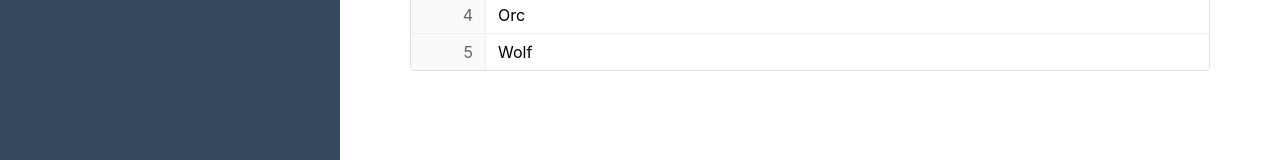
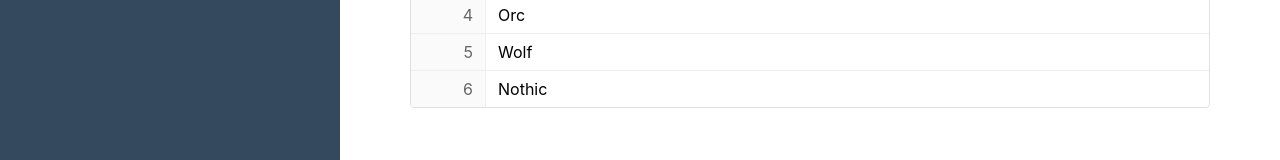
Before and after one commit to Pyro979/rtr, a React (Create React App) app: page /table/13b56b64-14df-4efa-8edf-567d80291c27/roll in a window 1280 px wide. Shown: the part 395-555 px from the top of the page. Built offline with nearby package versions, Linux system fonts and the light colour scheme; a web font is replaced by a local one.

Commit message:
fix the various modes

```diff
--- a/src/components/RollMode.css
+++ b/src/components/RollMode.css
@@ -61,6 +61,18 @@
   border-left: 4px solid #2196f3;
 }
 
+/* Styling for rolled items in No Repeats mode */
+.roll-table tr.rolled td:nth-child(2) {
+  text-decoration: line-through;
+  color: #999;
+  font-style: italic;
+}
+
+.roll-table tr.rolled.highlighted td:nth-child(2) {
+  text-decoration: line-through;
+  color: #2196f3;
+}
+
 .roll-table tr:hover {
   background-color: #f5f5f5;
 }
@@ -80,3 +92,9 @@
   color: #1976d2;
   font-weight: bold;
 }
+
+/* Disabled roll button styling */
+button.disabled {
+  opacity: 0.6;
+  cursor: not-allowed;
+}
--- a/src/components/RollMode.js
+++ b/src/components/RollMode.js
@@ -8,6 +8,15 @@ const RollMode = ({ table, rollStyle, rollHistory, onRoll, onResetHistory }) =>
   const [currentRoll, setCurrentRoll] = useState(null);
   // Internal state for tracking roll counts
   const [rollCounts, setRollCounts] = useState({});
+  // Internal state for tracking roll style
+  const [currentRollStyle, setCurrentRollStyle] = useState(rollStyle);
+  // Track if we're currently processing a roll to prevent infinite recursion
+  const [isRolling, setIsRolling] = useState(false);
+
+  // Update internal roll style when prop changes
+  useEffect(() => {
+    setCurrentRollStyle(rollStyle);
+  }, [rollStyle]);
 
   // Initialize from props when component mounts or rollHistory changes
   useEffect(() => {
@@ -19,17 +28,29 @@ const RollMode = ({ table, rollStyle, rollHistory, onRoll, onResetHistory }) =>
       if (tableHistory.counts) {
         setRollCounts(tableHistory.counts);
       }
+      if (tableHistory.style) {
+        setCurrentRollStyle(tableHistory.style);
+      }
     }
   }, [table, rollHistory]);
 
+  // Check if all items have been rolled in noRepeat mode
+  const allItemsRolled = currentRollStyle === 'noRepeat' &&
+    table?.items?.length > 0 &&
+    table.items.every((_, index) => rollCounts[index] > 0);
+
   const handleRoll = () => {
-    if (!table || !table.id) return;
+    if (!table || !table.id || isRolling || allItemsRolled) return;
 
-    const result = rollOnTable(table, rollStyle, rollCounts);
+    // Prevent recursive calls
+    setIsRolling(true);
+
+    try {
+      const result = rollOnTable(table, currentRollStyle, rollCounts);
+
+      // If no result, just return
       if (!result) {
-      // All items have been rolled in noRepeat mode
-      handleResetHistory();
-      handleRoll();
+        setIsRolling(false);
         return;
       }
 
@@ -41,7 +62,22 @@ const RollMode = ({ table, rollStyle, rollHistory, onRoll, onResetHistory }) =>
       }));
 
       // Also update parent state
-    onRoll(table.id, result.index, result.result, rollStyle);
+      onRoll(table.id, result.index, result.result, currentRollStyle);
+    } finally {
+      // Always reset the rolling flag
+      setIsRolling(false);
+    }
+  };
+
+  const handleStyleChange = (newStyle) => {
+    // Reset history when switching to any mode
+    handleResetHistory();
+
+    setCurrentRollStyle(newStyle);
+    if (table && table.id) {
+      // Update parent state with new style
+      onRoll(table.id, null, null, newStyle);
+    }
   };
 
   const handleResetHistory = () => {
@@ -60,15 +96,23 @@ const RollMode = ({ table, rollStyle, rollHistory, onRoll, onResetHistory }) =>
       <h2>{TEXT.roll.title}</h2>
       <div className="roll-controls">
         <select
-          value={rollStyle}
-          onChange={(e) => onRoll(table?.id, null, null, e.target.value)}
+          value={currentRollStyle}
+          onChange={(e) => handleStyleChange(e.target.value)}
         >
           <option value="normal">Normal Roll</option>
           <option value="weighted">Weighted (Less Common Repeats)</option>
           <option value="noRepeat">No Repeats</option>
         </select>
-        <button onClick={handleRoll}>{TEXT.roll.rollButton}</button>
-        <button onClick={handleResetHistory}>{TEXT.roll.resetButton}</button>
+        <button
+          onClick={handleRoll}
+          disabled={isRolling || allItemsRolled}
+          className={allItemsRolled ? 'disabled' : ''}
+        >
+          {allItemsRolled ? 'All Items Rolled' : TEXT.roll.rollButton}
+        </button>
+        <button onClick={handleResetHistory}>
+          {TEXT.roll.resetButton}
+        </button>
       </div>
 
       {currentRoll && (
@@ -83,16 +127,21 @@ const RollMode = ({ table, rollStyle, rollHistory, onRoll, onResetHistory }) =>
             {table.items.map((item, index) => {
               const count = rollCounts[index] || 0;
               const isHighlighted = item === currentRoll;
+              const isRolled = currentRollStyle === 'noRepeat' && count > 0;
 
               return (
                 <tr
                   key={index}
-                  className={isHighlighted ? 'highlighted' : ''}
+                  className={`
+                    ${isHighlighted ? 'highlighted' : ''}
+                    ${isRolled ? 'rolled' : ''}
+                  `}
                 >
                   <td>{index + 1}</td>
                   <td>
                     {item}
-                    {count > 0 && (
+                    {/* Only show counts for weighted mode */}
+                    {currentRollStyle === 'weighted' && count > 0 && (
                       <span className="roll-count">
                         ({count} {count === 1 ? 'time' : 'times'})
                       </span>
--- a/src/hooks/useTableState.js
+++ b/src/hooks/useTableState.js
@@ -8,7 +8,7 @@ const ROLL_HISTORY_KEY = 'rollHistory';
 const DEFAULT_TABLE = {
   id: uuidv4(),
   name: 'Random Enemies',
-  items: ['Goblin', 'Zombie', 'Bandit', 'Orc', 'Wolf']
+  items: ['Goblin', 'Zombie', 'Bandit', 'Orc', 'Wolf', 'Nothic']
 };
 
 export const useTableState = () => {
```
Lines whose indentation alone changed are shown as unchanged.
